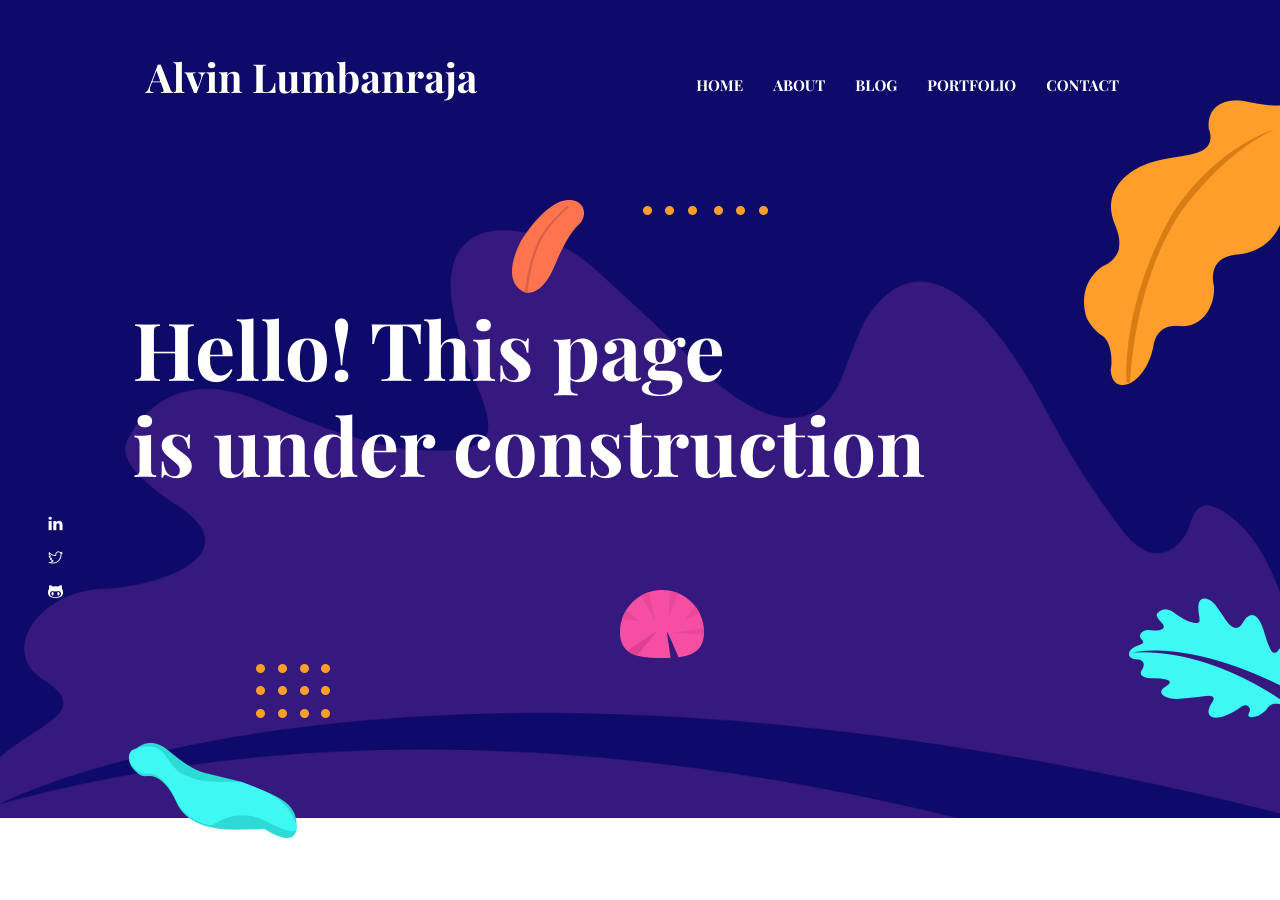
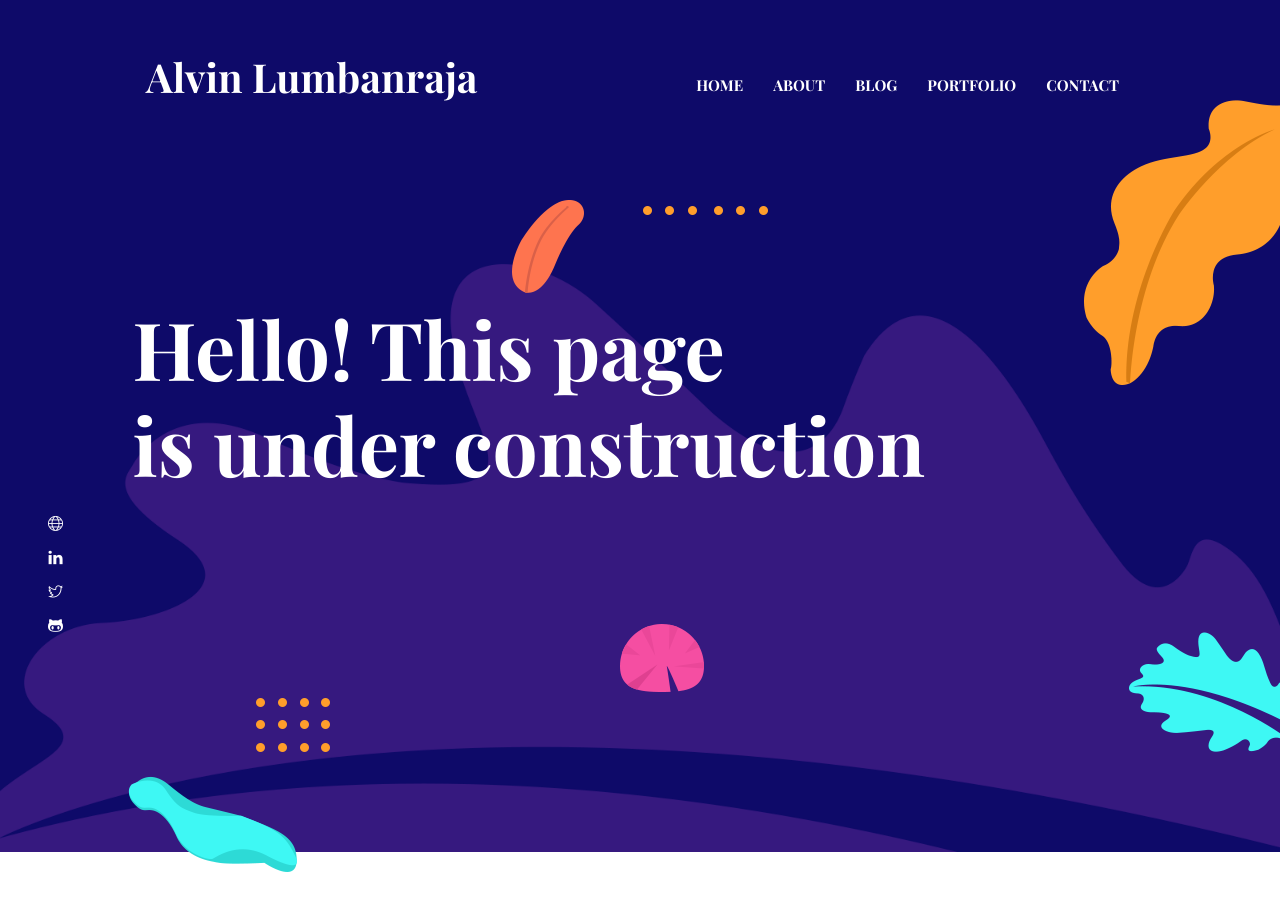
Before and after one commit to alumbanraja/alumbanraja.github.io, a Jekyll site: the page built from index.html, in a window 1280 px wide and 900 px high. Built offline with Jekyll 4.4.1, drawn with Linux system fonts in a browser that asks for light colours.

Commit message:
Update settings.yml

```diff
--- a/_data/settings.yml
+++ b/_data/settings.yml
@@ -41,6 +41,7 @@
   hero-title: Hello! This page <br> is under construction
 
 social:
+- {icon: "ti-world", link: "https://www.kellogg.northwestern.edu/research-support/research-fellows.aspx"}
 - {icon: "ti-linkedin", link: "https://www.linkedin.com/in/alvin-ulido-lumbanraja-785b567a/"}
 - {icon: "ti-twitter", link: "https://twitter.com/alvinulido"}
 - {icon: "ti-github", link: "https://github.com/alvinulido"}
```
